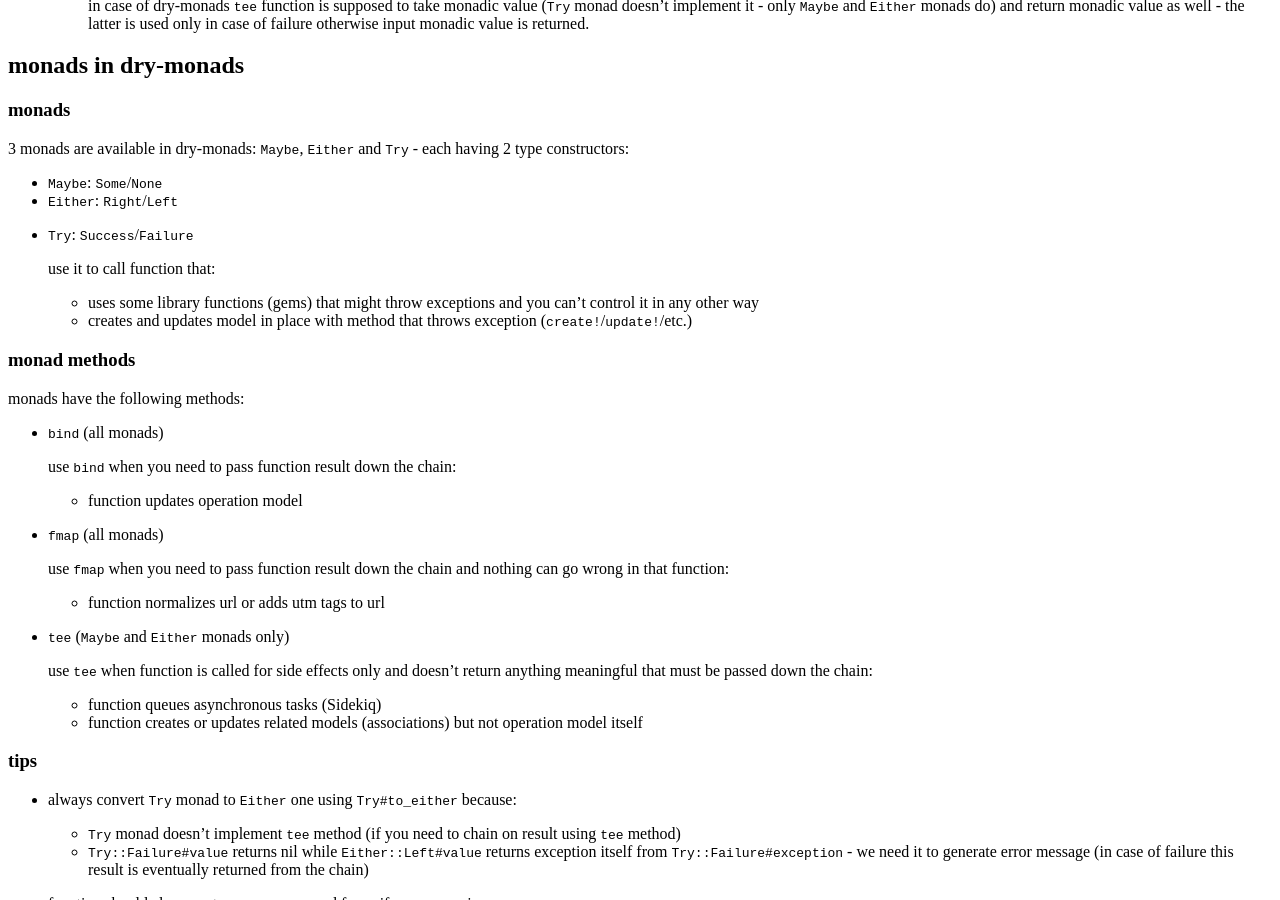
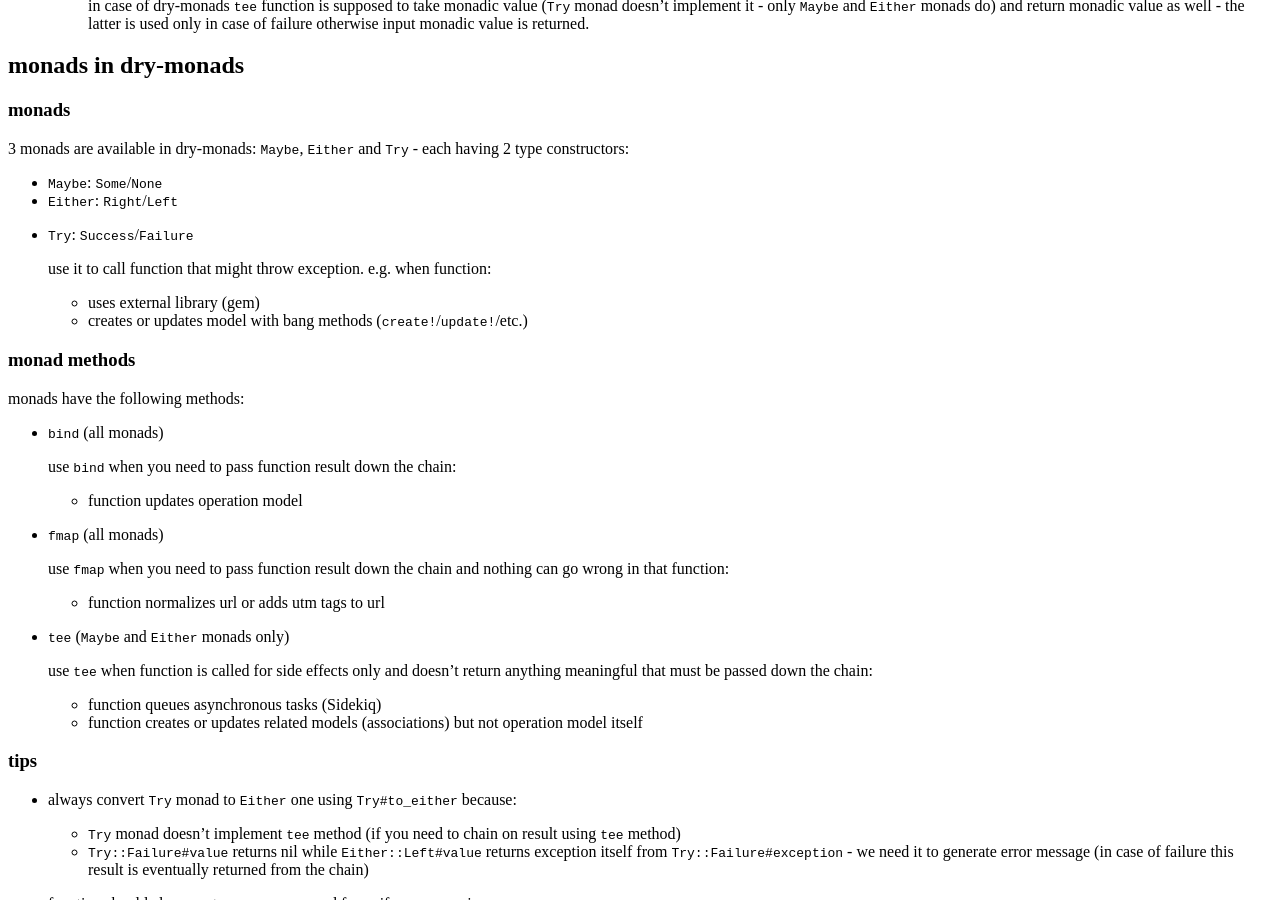
Before and after one commit to tap349/tap349.github.io, a Jekyll site: the page built from _posts/2017-02-27-monads-in-ruby.md, in a window 1280 px wide and 900 px high, scrolled down 848 px. Built offline with Jekyll 4.4.1, drawn with Linux system fonts in a browser that asks for light colours.

Commit message:
update 2017-02-28_15:46:29

```diff
--- a/_posts/2017-02-27-monads-in-ruby.md
+++ b/_posts/2017-02-27-monads-in-ruby.md
@@ -67,12 +67,10 @@ each having 2 type constructors:
 - `Either`: `Right`/`Left`
 - `Try`: `Success`/`Failure`
 
-  use it to call function that:
+  use it to call function that might throw exception. e.g. when function:
 
-  - uses some library functions (gems) that might throw exceptions and
-    you can't control it in any other way
-  - creates and updates model in place with method that throws exception
-    (`create!`/`update!`/etc.)
+  - uses external library (gem)
+  - creates or updates model with bang methods (`create!`/`update!`/etc.)
 
 ### monad methods
 
```
